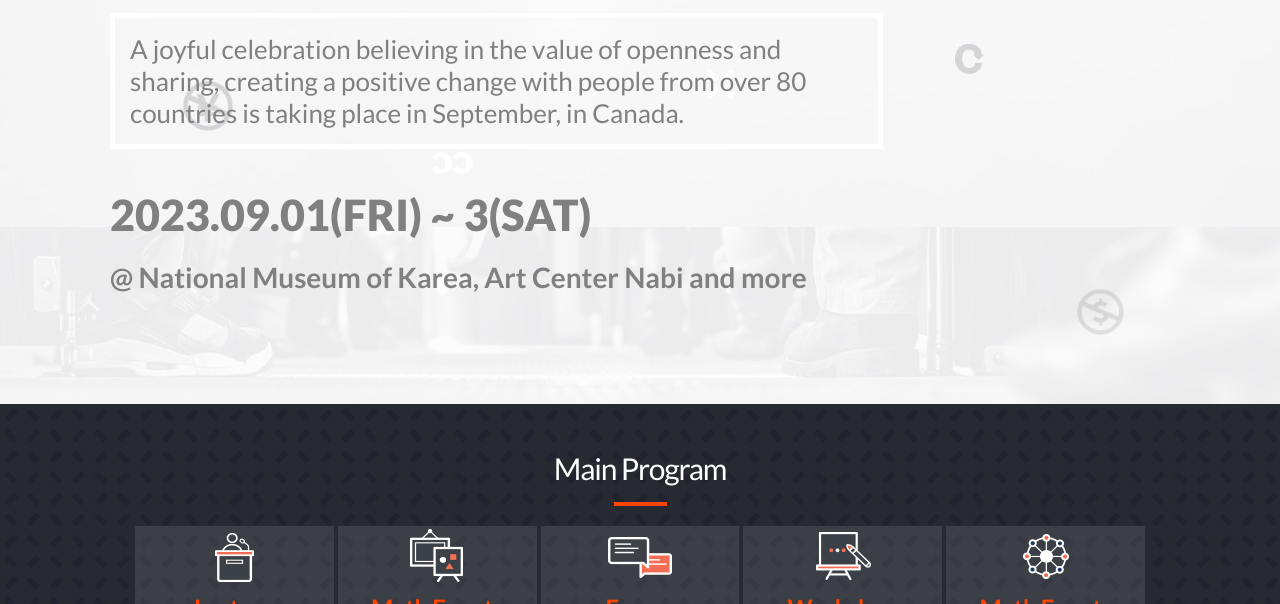
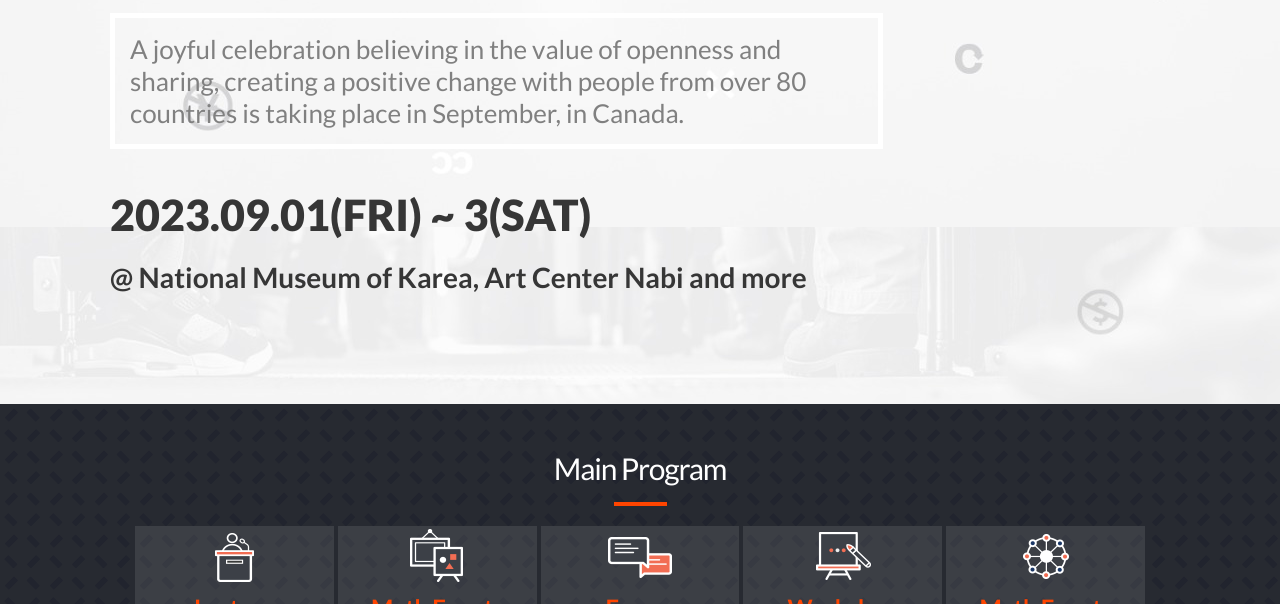
Before and after one commit to meryemsanem/capstone-project, a plain HTML site: page index.html in a window 1280 px wide. Shown: the part 605-1209 px from the top of the page. Drawn offline with Linux system fonts and the light colour scheme.

Commit message:
Text color changed for the index.html file.

```diff
--- a/style.css
+++ b/style.css
@@ -200,7 +200,7 @@
   .welcome h3 {
     font-size: 43px;
     font-weight: 900;
-    color: gray;
+    color: #363636;
     padding-bottom: 20px;
     padding-top: 40px;
     margin: 0 287px 0 0;
@@ -210,7 +210,7 @@
   .welcome h4 {
     font-size: 28px;
     font-weight: 700;
-    color: gray;
+    color: #363636;
     padding-bottom: 110px;
     margin: 0 287px 0 0;
     font-family: "Lato", serif;
```
